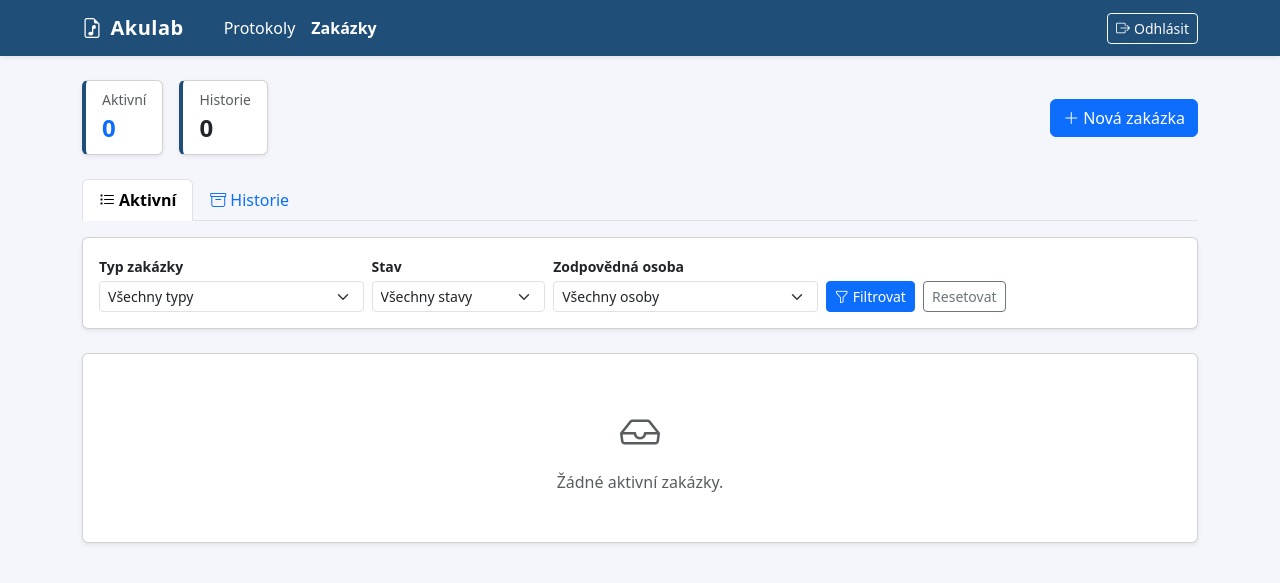
After one commit to haluskalukas/protokoly-web, a Flask app: page /zakazky in a window 1280 px wide. The commit adds this page. Shown: the top 583 px of the page. Run offline with Flask 3, Linux system fonts and the light colour scheme; data that the repository does not hold is empty; some libraries are stand-ins or nearby versions.

Commit message:
Add zakázky module
- Zakazka model: number, typ, zodpovedna_osoba, stav, datum_mereni, dokonceno
- Routes: list, new, edit, done/undone, delete
- Active/history tabs with filter by typ, stav, osoba
- Stav badges with color coding
- Navbar links for Protokoly / Zakázky

Co-Authored-By: Claude Sonnet 4.6 <noreply@anthropic.com>

```diff
--- a/app.py
+++ b/app.py
@@ -54,6 +54,27 @@ class Protocol(db.Model):
     @property
     def issue_date_str(self):
         return self.fmt_date(self.issue_date)
+
+
+TYPY_ZAKAZKY = ['hluková studie', 'akustická studie', 'měření hluku', 'měření vibrací', 'realizace']
+STAVY_ZAKAZKY = ['založeno', 'čekám na podklady', 'zpracovává se', 'ke kontrole']
+
+
+class Zakazka(db.Model):
+    __tablename__ = 'zakazky'
+
+    id = db.Column(db.Integer, primary_key=True)
+    number = db.Column(db.String(20), unique=True, nullable=False)
+    typ = db.Column(db.String(50))
+    zodpovedna_osoba = db.Column(db.String(100))
+    stav = db.Column(db.String(50), default='založeno')
+    datum_mereni = db.Column(db.Date)
+    dokonceno = db.Column(db.Boolean, default=False, nullable=False)
+    created_at = db.Column(db.DateTime, default=datetime.utcnow)
+
+    @property
+    def datum_mereni_str(self):
+        return self.datum_mereni.strftime('%-d. %-m. %Y') if self.datum_mereni else '—'
 
 
 with app.app_context():
@@ -320,5 +341,120 @@ def restore():
     return redirect(url_for('index'))
 
 
+@app.route('/zakazky')
+def zakazky():
+    view = request.args.get('view', 'aktivni')
+    historie = (view == 'historie')
+
+    query = Zakazka.query.filter_by(dokonceno=historie)
+
+    typ = request.args.get('typ', '').strip()
+    osoba = request.args.get('osoba', '').strip()
+    stav = request.args.get('stav', '').strip()
+    if typ:
+        query = query.filter(Zakazka.typ == typ)
+    if osoba:
+        query = query.filter(Zakazka.zodpovedna_osoba.ilike(f'%{osoba}%'))
+    if stav:
+        query = query.filter(Zakazka.stav == stav)
+
+    zakazky_list = query.order_by(Zakazka.created_at.desc()).all()
+
+    all_osoby = [r[0] for r in db.session.query(Zakazka.zodpovedna_osoba)
+                 .distinct().order_by(Zakazka.zodpovedna_osoba).all() if r[0]]
+
+    return render_template('zakazky.html',
+        zakazky=zakazky_list,
+        historie=historie,
+        view=view,
+        typy=TYPY_ZAKAZKY,
+        stavy=STAVY_ZAKAZKY,
+        all_osoby=all_osoby,
+        current_typ=typ,
+        current_osoba=osoba,
+        current_stav=stav,
+        aktivni_count=Zakazka.query.filter_by(dokonceno=False).count(),
+        historie_count=Zakazka.query.filter_by(dokonceno=True).count(),
+    )
+
+
+@app.route('/zakazky/new', methods=['POST'])
+def zakazka_new():
+    number = request.form.get('number', '').strip()
+    if not number:
+        flash('Číslo zakázky je povinné.', 'danger')
+        return redirect(url_for('zakazky'))
+    if Zakazka.query.filter_by(number=number).first():
+        flash(f'Zakázka {number} již existuje.', 'warning')
+        return redirect(url_for('zakazky'))
+
+    datum_raw = request.form.get('datum_mereni', '').strip()
+    datum = None
+    if datum_raw:
+        try:
+            from datetime import date as date_cls
+            datum = date_cls.fromisoformat(datum_raw)
+        except ValueError:
+            pass
+
+    z = Zakazka(
+        number=number,
+        typ=request.form.get('typ') or None,
+        zodpovedna_osoba=request.form.get('zodpovedna_osoba', '').strip() or None,
+        stav=request.form.get('stav', 'založeno'),
+        datum_mereni=datum,
+    )
+    db.session.add(z)
+    db.session.commit()
+    flash(f'Zakázka {number} byla přidána.', 'success')
+    return redirect(url_for('zakazky'))
+
+
+@app.route('/zakazky/<int:id>/edit', methods=['POST'])
+def zakazka_edit(id):
+    z = db.get_or_404(Zakazka, id)
+
+    datum_raw = request.form.get('datum_mereni', '').strip()
+    datum = None
+    if datum_raw:
+        try:
+            from datetime import date as date_cls
+            datum = date_cls.fromisoformat(datum_raw)
+        except ValueError:
+            pass
+
+    z.typ = request.form.get('typ') or None
+    z.zodpovedna_osoba = request.form.get('zodpovedna_osoba', '').strip() or None
+    z.stav = request.form.get('stav', z.stav)
+    z.datum_mereni = datum
+    db.session.commit()
+    flash(f'Zakázka {z.number} byla upravena.', 'success')
+    return redirect(url_for('zakazky', view='historie' if z.dokonceno else 'aktivni'))
+
+
+@app.route('/zakazky/<int:id>/done', methods=['POST'])
+def zakazka_done(id):
+    z = db.get_or_404(Zakazka, id)
+    z.dokonceno = not z.dokonceno
+    db.session.commit()
+    if z.dokonceno:
+        flash(f'Zakázka {z.number} byla dokončena.', 'success')
+        return redirect(url_for('zakazky'))
+    else:
+        flash(f'Zakázka {z.number} byla vrácena mezi aktivní.', 'success')
+        return redirect(url_for('zakazky', view='historie'))
+
+
+@app.route('/zakazky/<int:id>/delete', methods=['POST'])
+def zakazka_delete(id):
+    z = db.get_or_404(Zakazka, id)
+    number = z.number
+    was_done = z.dokonceno
+    db.session.delete(z)
+    db.session.commit()
+    flash(f'Zakázka {number} byla smazána.', 'success')
+    return redirect(url_for('zakazky', view='historie' if was_done else 'aktivni'))
+
+
 if __name__ == '__main__':
     app.run(debug=True)
--- a/templates/base.html
+++ b/templates/base.html
@@ -24,8 +24,12 @@
 <nav class="navbar navbar-dark navbar-expand-lg mb-4 shadow-sm">
   <div class="container">
     <a class="navbar-brand" href="/">
-      <i class="bi bi-file-earmark-music me-2"></i>Akulab – Protokoly hluku
+      <i class="bi bi-file-earmark-music me-2"></i>Akulab
     </a>
+    <div class="d-flex gap-3 ms-4">
+      <a class="nav-link text-white {% if request.path == '/' %}fw-bold{% endif %}" href="/">Protokoly</a>
+      <a class="nav-link text-white {% if request.path.startswith('/zakazky') %}fw-bold{% endif %}" href="/zakazky">Zakázky</a>
+    </div>
     <a href="/logout" class="btn btn-outline-light btn-sm ms-auto">
       <i class="bi bi-box-arrow-right me-1"></i>Odhlásit
     </a>
--- /dev/null
+++ b/templates/zakazky.html
@@ -0,0 +1,312 @@
+{% extends "base.html" %}
+{% block content %}
+
+{# ── Záhlaví ── #}
+<div class="row g-3 mb-4 align-items-center">
+  <div class="col-auto">
+    <div class="card stat-card shadow-sm px-3 py-2">
+      <span class="text-muted small">Aktivní</span>
+      <span class="fs-4 fw-bold text-primary">{{ aktivni_count }}</span>
+    </div>
+  </div>
+  <div class="col-auto">
+    <div class="card stat-card shadow-sm px-3 py-2">
+      <span class="text-muted small">Historie</span>
+      <span class="fs-4 fw-bold">{{ historie_count }}</span>
+    </div>
+  </div>
+  <div class="col ms-auto text-end">
+    <button class="btn btn-primary" data-bs-toggle="modal" data-bs-target="#newModal">
+      <i class="bi bi-plus-lg me-1"></i>Nová zakázka
+    </button>
+  </div>
+</div>
+
+{# ── Přepínač aktivní / historie ── #}
+<ul class="nav nav-tabs mb-3">
+  <li class="nav-item">
+    <a class="nav-link {% if not historie %}active fw-semibold{% endif %}"
+       href="{{ url_for('zakazky') }}">
+      <i class="bi bi-list-task me-1"></i>Aktivní
+    </a>
+  </li>
+  <li class="nav-item">
+    <a class="nav-link {% if historie %}active fw-semibold{% endif %}"
+       href="{{ url_for('zakazky', view='historie') }}">
+      <i class="bi bi-archive me-1"></i>Historie
+    </a>
+  </li>
+</ul>
+
+{# ── Filtry ── #}
+<form method="get" class="card shadow-sm mb-4 p-3">
+  <input type="hidden" name="view" value="{{ view }}">
+  <div class="row g-2 align-items-end">
+    <div class="col-md-3">
+      <label class="form-label small fw-semibold mb-1">Typ zakázky</label>
+      <select name="typ" class="form-select form-select-sm">
+        <option value="">Všechny typy</option>
+        {% for t in typy %}
+          <option value="{{ t }}" {% if t == current_typ %}selected{% endif %}>{{ t }}</option>
+        {% endfor %}
+      </select>
+    </div>
+    {% if not historie %}
+    <div class="col-md-2">
+      <label class="form-label small fw-semibold mb-1">Stav</label>
+      <select name="stav" class="form-select form-select-sm">
+        <option value="">Všechny stavy</option>
+        {% for s in stavy %}
+          <option value="{{ s }}" {% if s == current_stav %}selected{% endif %}>{{ s }}</option>
+        {% endfor %}
+      </select>
+    </div>
+    {% endif %}
+    <div class="col-md-3">
+      <label class="form-label small fw-semibold mb-1">Zodpovědná osoba</label>
+      <select name="osoba" class="form-select form-select-sm">
+        <option value="">Všechny osoby</option>
+        {% for o in all_osoby %}
+          <option value="{{ o }}" {% if o == current_osoba %}selected{% endif %}>{{ o }}</option>
+        {% endfor %}
+      </select>
+    </div>
+    <div class="col-auto">
+      <button type="submit" class="btn btn-primary btn-sm">
+        <i class="bi bi-funnel me-1"></i>Filtrovat
+      </button>
+      <a href="{{ url_for('zakazky', view=view) }}" class="btn btn-outline-secondary btn-sm ms-1">Resetovat</a>
+    </div>
+  </div>
+</form>
+
+{# ── Tabulka ── #}
+<div class="card shadow-sm">
+  <div class="card-body p-0">
+    {% if zakazky %}
+    <table id="zakazky-table" class="table table-hover table-bordered mb-0 w-100">
+      <thead>
+        <tr>
+          <th>Číslo</th>
+          <th>Typ zakázky</th>
+          <th>Zodp. osoba</th>
+          {% if not historie %}<th>Stav</th>{% endif %}
+          <th>Datum měření</th>
+          <th class="text-center">Akce</th>
+        </tr>
+      </thead>
+      <tbody>
+        {% for z in zakazky %}
+        <tr>
+          <td><code>{{ z.number }}</code></td>
+          <td>{{ z.typ or '—' }}</td>
+          <td>{{ z.zodpovedna_osoba or '—' }}</td>
+          {% if not historie %}
+          <td>
+            <span class="badge rounded-pill
+              {% if z.stav == 'založeno' %}bg-secondary
+              {% elif z.stav == 'čekám na podklady' %}bg-warning text-dark
+              {% elif z.stav == 'zpracovává se' %}bg-primary
+              {% elif z.stav == 'ke kontrole' %}bg-info text-dark
+              {% endif %}">
+              {{ z.stav }}
+            </span>
+          </td>
+          {% endif %}
+          <td class="text-nowrap" data-order="{{ z.datum_mereni.isoformat() if z.datum_mereni else '' }}">
+            {{ z.datum_mereni_str }}
+          </td>
+          <td class="text-center text-nowrap">
+            <button class="btn btn-outline-secondary btn-sm"
+                    data-bs-toggle="modal" data-bs-target="#editModal"
+                    data-id="{{ z.id }}"
+                    data-number="{{ z.number }}"
+                    data-typ="{{ z.typ or '' }}"
+                    data-osoba="{{ z.zodpovedna_osoba or '' }}"
+                    data-stav="{{ z.stav or '' }}"
+                    data-datum="{{ z.datum_mereni.isoformat() if z.datum_mereni else '' }}"
+                    title="Upravit">
+              <i class="bi bi-pencil"></i>
+            </button>
+            <form method="post" action="/zakazky/{{ z.id }}/done" class="d-inline">
+              <button type="submit" class="btn btn-sm {% if z.dokonceno %}btn-outline-secondary{% else %}btn-outline-success{% endif %}"
+                      title="{% if z.dokonceno %}Vrátit mezi aktivní{% else %}Označit jako dokončeno{% endif %}">
+                <i class="bi {% if z.dokonceno %}bi-arrow-counterclockwise{% else %}bi-check-lg{% endif %}"></i>
+              </button>
+            </form>
+            <button class="btn btn-outline-danger btn-sm"
+                    data-bs-toggle="modal" data-bs-target="#deleteZakazkaModal"
+                    data-id="{{ z.id }}"
+                    data-number="{{ z.number }}"
+                    title="Smazat">
+              <i class="bi bi-trash"></i>
+            </button>
+          </td>
+        </tr>
+        {% endfor %}
+      </tbody>
+    </table>
+    {% else %}
+    <div class="text-center text-muted py-5">
+      <i class="bi bi-inbox fs-1 d-block mb-2"></i>
+      {% if historie %}Žádné dokončené zakázky.{% else %}Žádné aktivní zakázky.{% endif %}
+    </div>
+    {% endif %}
+  </div>
+</div>
+
+{# ── Modal: nová zakázka ── #}
+<div class="modal fade" id="newModal" tabindex="-1">
+  <div class="modal-dialog">
+    <div class="modal-content">
+      <div class="modal-header">
+        <h5 class="modal-title"><i class="bi bi-plus-lg me-2"></i>Nová zakázka</h5>
+        <button type="button" class="btn-close" data-bs-dismiss="modal"></button>
+      </div>
+      <form method="post" action="/zakazky/new">
+        <div class="modal-body">
+          <div class="mb-3">
+            <label class="form-label fw-semibold">Číslo zakázky <span class="text-danger">*</span></label>
+            <input type="text" name="number" class="form-control" placeholder="2026-001" required>
+          </div>
+          <div class="mb-3">
+            <label class="form-label fw-semibold">Typ zakázky</label>
+            <select name="typ" class="form-select">
+              <option value="">— nevybráno —</option>
+              {% for t in typy %}
+                <option value="{{ t }}">{{ t }}</option>
+              {% endfor %}
+            </select>
+          </div>
+          <div class="mb-3">
+            <label class="form-label fw-semibold">Zodpovědná osoba</label>
+            <input type="text" name="zodpovedna_osoba" class="form-control" placeholder="Jméno">
+          </div>
+          <div class="mb-3">
+            <label class="form-label fw-semibold">Stav</label>
+            <select name="stav" class="form-select">
+              {% for s in stavy %}
+                <option value="{{ s }}" {% if s == 'založeno' %}selected{% endif %}>{{ s }}</option>
+              {% endfor %}
+            </select>
+          </div>
+          <div class="mb-0">
+            <label class="form-label fw-semibold">Datum měření</label>
+            <input type="date" name="datum_mereni" class="form-control">
+          </div>
+        </div>
+        <div class="modal-footer">
+          <button type="button" class="btn btn-secondary" data-bs-dismiss="modal">Zrušit</button>
+          <button type="submit" class="btn btn-primary">
+            <i class="bi bi-plus-lg me-1"></i>Přidat
+          </button>
+        </div>
+      </form>
+    </div>
+  </div>
+</div>
+
+{# ── Modal: upravit zakázku ── #}
+<div class="modal fade" id="editModal" tabindex="-1">
+  <div class="modal-dialog">
+    <div class="modal-content">
+      <div class="modal-header">
+        <h5 class="modal-title"><i class="bi bi-pencil me-2"></i>Upravit zakázku <span id="edit-number"></span></h5>
+        <button type="button" class="btn-close" data-bs-dismiss="modal"></button>
+      </div>
+      <form method="post" id="edit-form">
+        <div class="modal-body">
+          <div class="mb-3">
+            <label class="form-label fw-semibold">Typ zakázky</label>
+            <select name="typ" id="edit-typ" class="form-select">
+              <option value="">— nevybráno —</option>
+              {% for t in typy %}
+                <option value="{{ t }}">{{ t }}</option>
+              {% endfor %}
+            </select>
+          </div>
+          <div class="mb-3">
+            <label class="form-label fw-semibold">Zodpovědná osoba</label>
+            <input type="text" name="zodpovedna_osoba" id="edit-osoba" class="form-control">
+          </div>
+          <div class="mb-3">
+            <label class="form-label fw-semibold">Stav</label>
+            <select name="stav" id="edit-stav" class="form-select">
+              {% for s in stavy %}
+                <option value="{{ s }}">{{ s }}</option>
+              {% endfor %}
+            </select>
+          </div>
+          <div class="mb-0">
+            <label class="form-label fw-semibold">Datum měření</label>
+            <input type="date" name="datum_mereni" id="edit-datum" class="form-control">
+          </div>
+        </div>
+        <div class="modal-footer">
+          <button type="button" class="btn btn-secondary" data-bs-dismiss="modal">Zrušit</button>
+          <button type="submit" class="btn btn-primary">
+            <i class="bi bi-save me-1"></i>Uložit
+          </button>
+        </div>
+      </form>
+    </div>
+  </div>
+</div>
+
+{# ── Modal: smazat zakázku ── #}
+<div class="modal fade" id="deleteZakazkaModal" tabindex="-1">
+  <div class="modal-dialog modal-sm">
+    <div class="modal-content">
+      <div class="modal-header bg-danger text-white">
+        <h6 class="modal-title"><i class="bi bi-exclamation-triangle me-1"></i>Smazat zakázku</h6>
+        <button type="button" class="btn-close btn-close-white" data-bs-dismiss="modal"></button>
+      </div>
+      <div class="modal-body">
+        Opravdu smazat zakázku <strong id="delete-zakazka-number"></strong>?
+      </div>
+      <div class="modal-footer">
+        <button type="button" class="btn btn-secondary btn-sm" data-bs-dismiss="modal">Zrušit</button>
+        <form id="delete-zakazka-form" method="post">
+          <button type="submit" class="btn btn-danger btn-sm">
+            <i class="bi bi-trash me-1"></i>Smazat
+          </button>
+        </form>
+      </div>
+    </div>
+  </div>
+</div>
+
+{% endblock %}
+
+{% block scripts %}
+<script>
+  {% if zakazky %}
+  $('#zakazky-table').DataTable({
+    paging: false,
+    info: false,
+    searching: false,
+    order: [],
+    columnDefs: [{ orderable: false, targets: [-1] }],
+    language: { emptyTable: 'Žádné záznamy' }
+  });
+  {% endif %}
+
+  // Edit modal – předvyplnění
+  document.getElementById('editModal').addEventListener('show.bs.modal', function(e) {
+    const btn = e.relatedTarget;
+    document.getElementById('edit-number').textContent = btn.dataset.number;
+    document.getElementById('edit-form').action = '/zakazky/' + btn.dataset.id + '/edit';
+    document.getElementById('edit-typ').value   = btn.dataset.typ;
+    document.getElementById('edit-osoba').value = btn.dataset.osoba;
+    document.getElementById('edit-stav').value  = btn.dataset.stav;
+    document.getElementById('edit-datum').value = btn.dataset.datum;
+  });
+
+  // Delete modal
+  document.getElementById('deleteZakazkaModal').addEventListener('show.bs.modal', function(e) {
+    const btn = e.relatedTarget;
+    document.getElementById('delete-zakazka-number').textContent = btn.dataset.number;
+    document.getElementById('delete-zakazka-form').action = '/zakazky/' + btn.dataset.id + '/delete';
+  });
+</script>
+{% endblock %}
```
